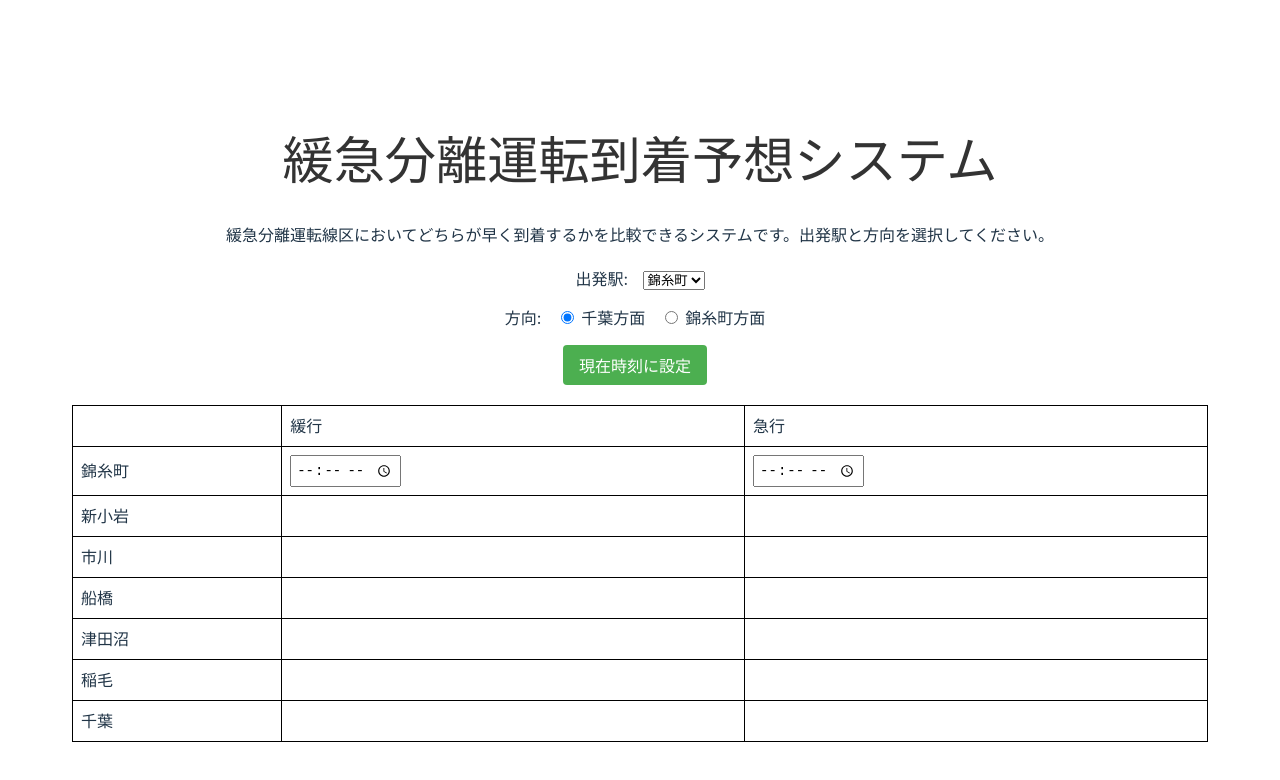
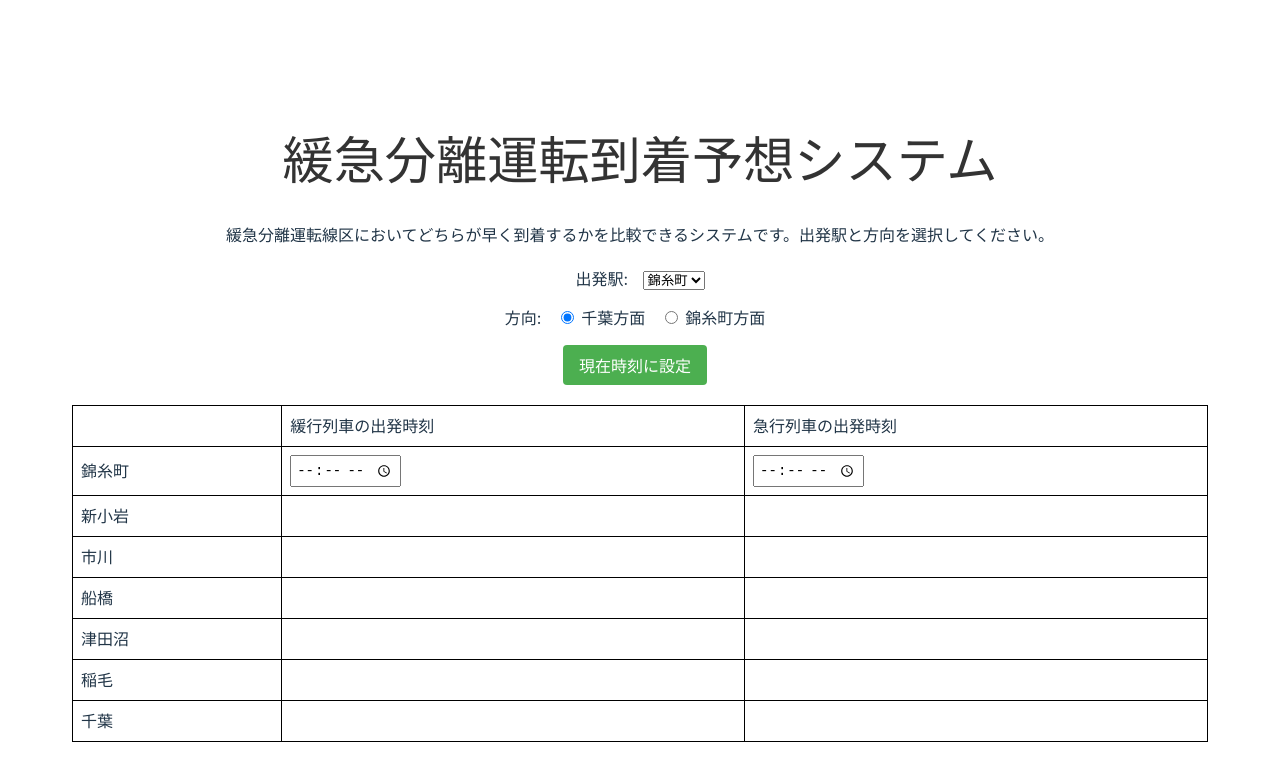
Before and after one commit to taiyo8911/train-time-calc-svelte, a Svelte app: page / in a window 1280 px wide. Shown: the top 780 px of the page. Built offline with nearby package versions, Linux system fonts and the light colour scheme.

Commit message:
表記の改善

```diff
--- a/src/App.svelte
+++ b/src/App.svelte
@@ -145,8 +145,8 @@
     <thead>
       <tr>
         <th></th>
-        <th>緩行</th>
-        <th>急行</th>
+        <th>緩行列車の出発時刻</th>
+        <th>急行列車の出発時刻</th>
       </tr>
     </thead>
     <tbody>
```
